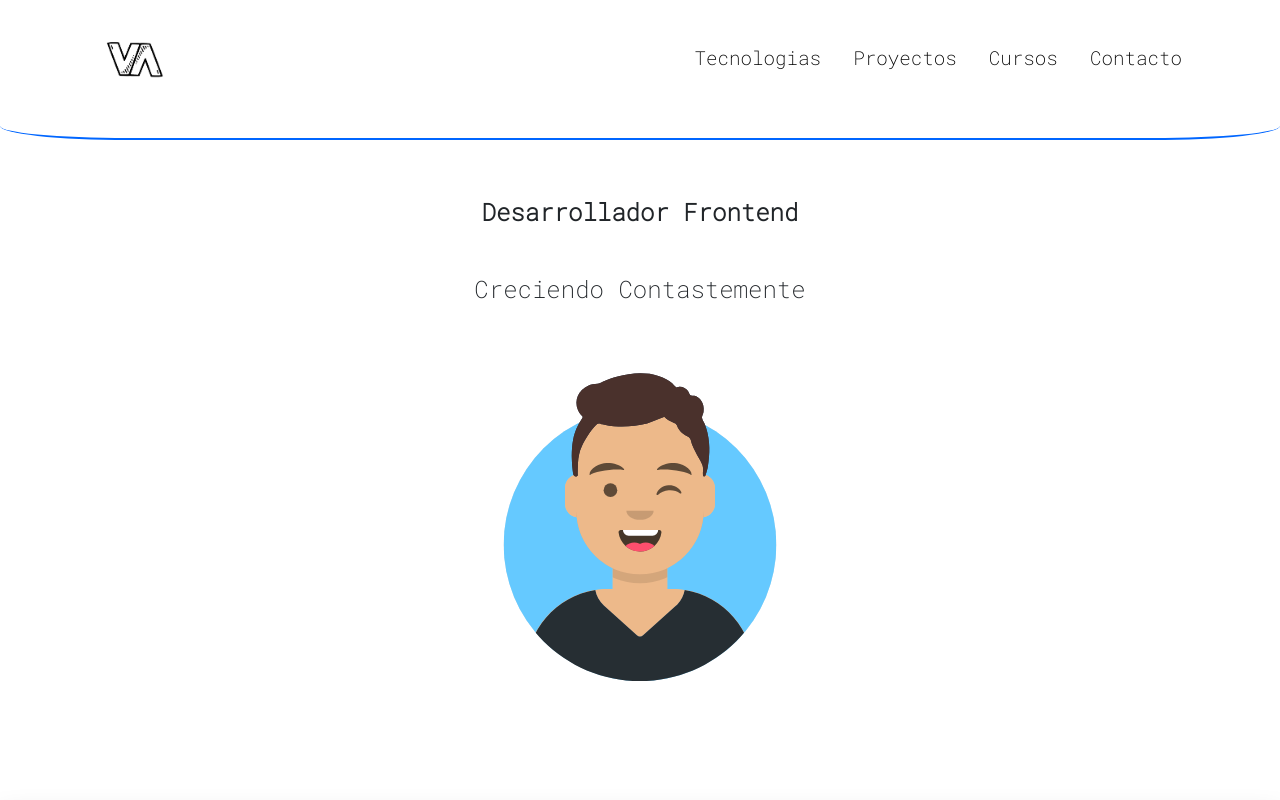
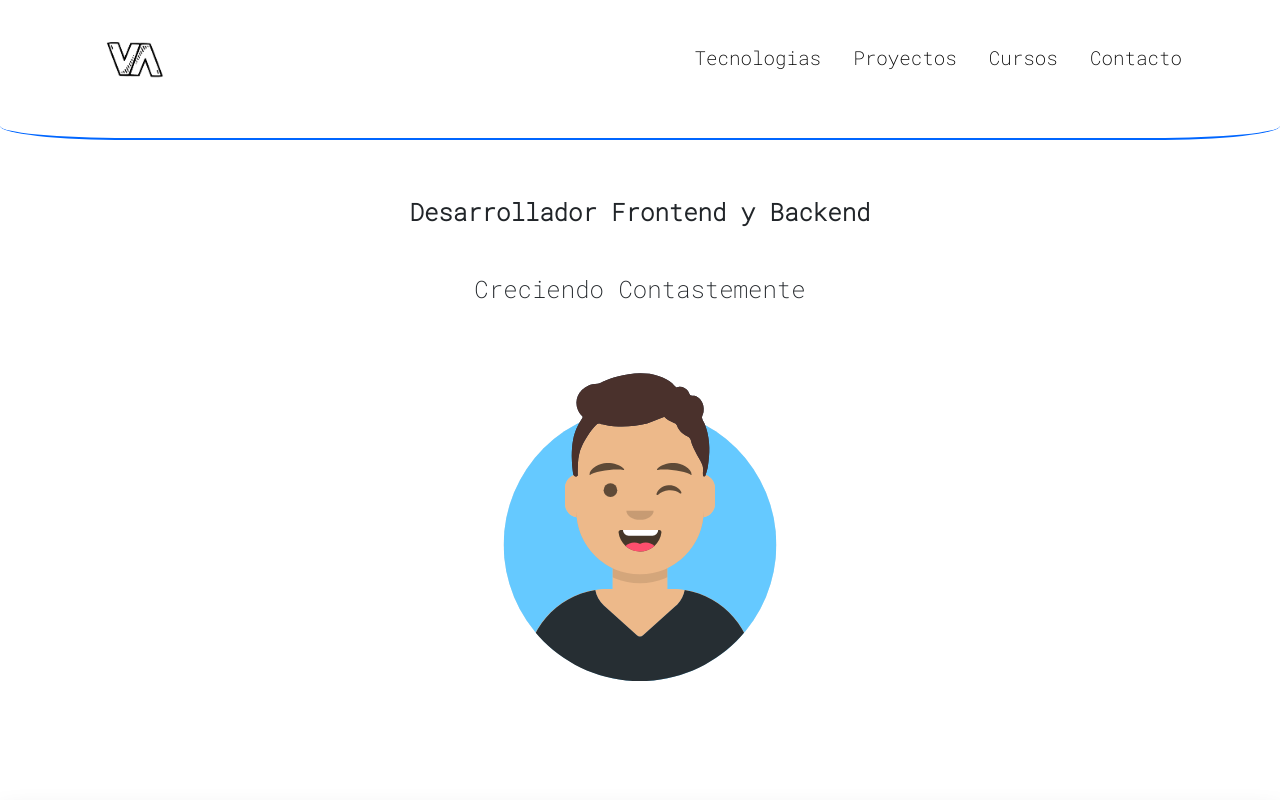
Before and after one commit to VictorBriAvi/Portafolioweb2, a React (Create React App) app: page /#/home in a window 1280 px wide. Shown: the top 800 px of the page. Built offline with nearby package versions, Linux system fonts and the light colour scheme.

Commit message:
Update Presentacion.jsx

```diff
--- a/src/pages/Presentacion.jsx
+++ b/src/pages/Presentacion.jsx
@@ -13,7 +13,7 @@ const Presentacion = () => {
       <div className=" vh-100 contenedor_home  ">
         <div className="contenedor_imagen_avatar ">
           <h2 className="texto_avatar fw-bolder my-5 ">
-            Desarrollador Frontend
+            Desarrollador Frontend y Backend
           </h2>
           <h2 className="texto_avatar x ">Creciendo Contastemente</h2>
           <img
```
